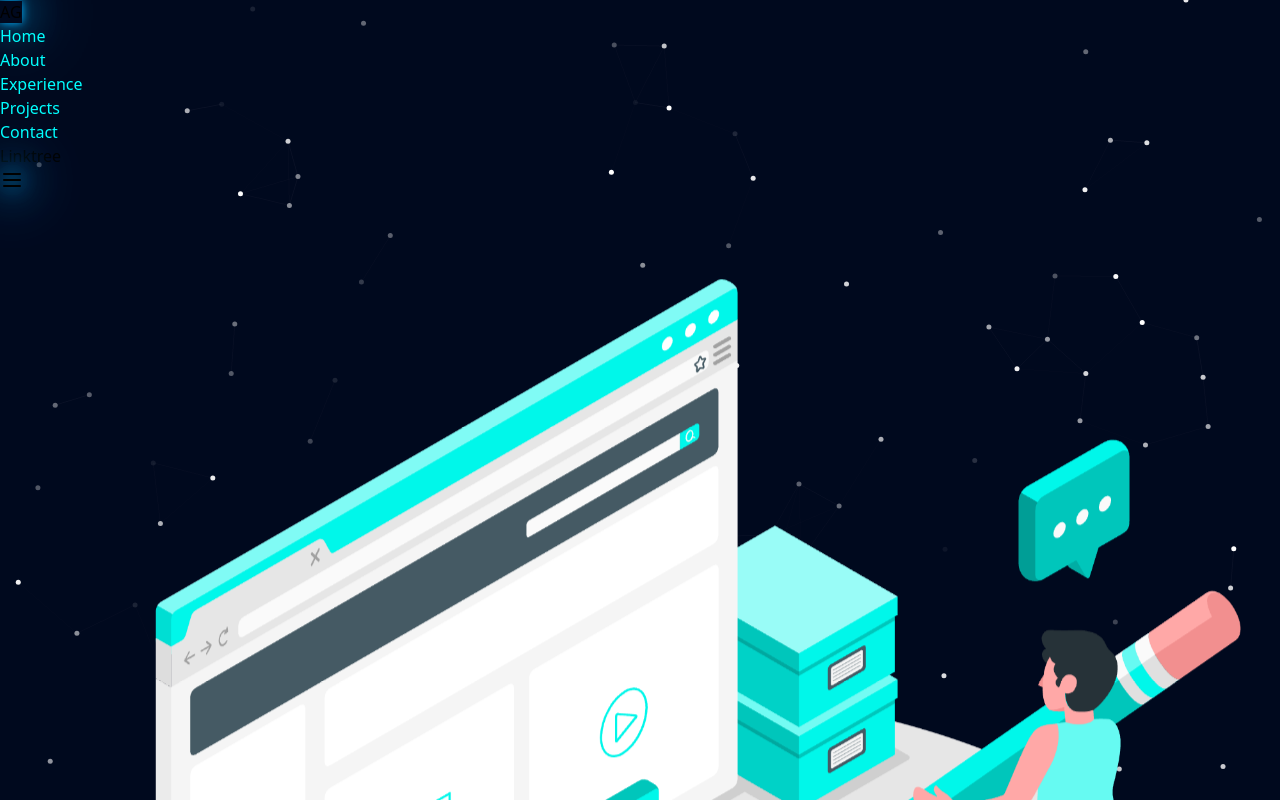
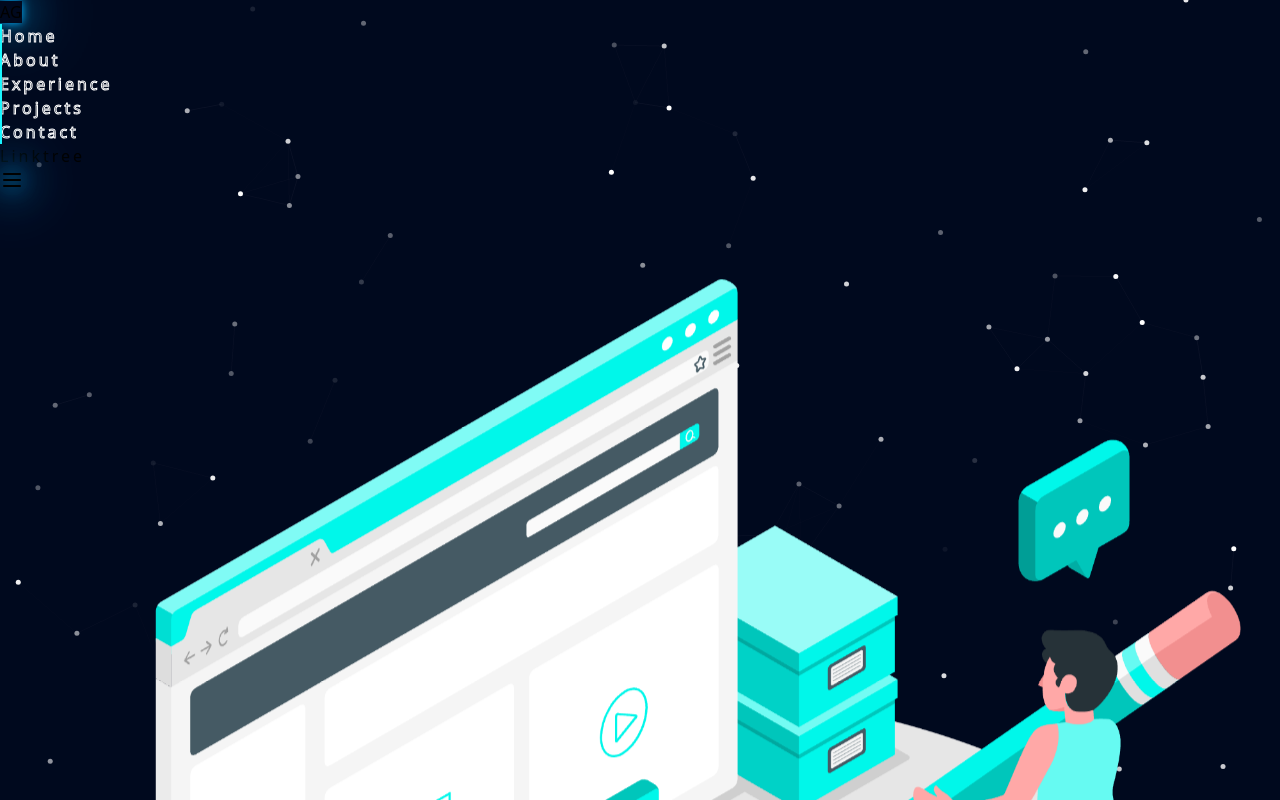
Before and after one commit to ArghaGhosh-01/Argha-Ghosh, a React (Vite) app: page / in a window 1280 px wide. Shown: the top 800 px of the page. Built offline with nearby package versions, Linux system fonts and the light colour scheme.

Commit message:
Navbar hover style changed

```diff
--- a/src/components/navbar.jsx
+++ b/src/components/navbar.jsx
@@ -12,9 +12,11 @@ function Navbar() {
       <div className="sticky top-0 w-full bg-opacity-50 backdrop-filter backdrop-blur-lg z-50">
         <div className="mx-auto flex max-w-7xl items-center justify-between px-4 py-2 sm:px-6 lg:px-8 m-0 h-20">
           <div className="inline-flex items-center space-x-2">
-
-                    <a href="#home" target="blank" className="logo-text pointer-cursor border-2 border-cyan-400 rounded-lg p-1 text-cyan-400 font-bold">A
-  <span className="text-white">G</span>
+            <a
+              href="#home"
+              className="logo-text pointer-cursor border-2 border-cyan-400 rounded-lg p-1 text-cyan-400 font-bold"
+            >
+              A<span className="text-white">G</span>
             </a>
           </div>
           <div className="hidden lg:block">
@@ -22,46 +24,65 @@ function Navbar() {
               <li>
                 <a
                   href="#home"
-                                    className="text-sm font-semibold text-white px-4 py-2 nav_button pointer-cursor"
+                  className="text-sm font-semibold text-white px-4 py-2 pointer-cursor"
                 >
-                                    Home
+                  <div className="nav-item">
+                    <span className="nav-text">Home</span>
+                    <span className="hover-nav-text">Home</span>
+                  </div>
                 </a>
               </li>
               <li>
                 <a
                   href="#about"
-                                    className="text-sm font-semibold px-4 py-2 nav_button pointer-cursor"
+                  className="text-sm font-semibold text-white px-4 py-2 pointer-cursor"
                 >
-                                    About
+                  <div className="nav-item">
+                    <span className="nav-text">About</span>
+                    <span className="hover-nav-text">About</span>
+                  </div>
                 </a>
               </li>
 
               <li>
                 <a
                   href="#experience"
-                                    className="text-sm font-semibold px-4 py-2 nav_button pointer-cursor"
+                  className="text-sm font-semibold text-white px-4 py-2 pointer-cursor"
                 >
-                                    Experience
+                  <div className="nav-item">
+                    <span className="nav-text">Experience</span>
+                    <span className="hover-nav-text">Experience</span>
+                  </div>
                 </a>
               </li>
               <li>
                 <a
                   href="#projects"
-                                    className="text-sm font-semibold px-4 py-2 nav_button pointer-cursor"
+                  className="text-sm font-semibold text-white px-4 py-2 pointer-cursor"
                 >
-                                    Projects
+                  <div className="nav-item">
+                    <span className="nav-text">Projects</span>
+                    <span className="hover-nav-text">Projects</span>
+                  </div>
                 </a>
               </li>
-
               <li>
                 <a
                   href="#contact"
-                                    className="text-sm font-semibold px-4 py-2 nav_button pointer-cursor"
+                  className="text-sm font-semibold text-white px-4 py-2 pointer-cursor"
                 >
-                                    Contact
+                  <div className="nav-item">
+                    <span className="nav-text">Contact</span>
+                    <span className="hover-nav-text">Contact</span>
+                  </div>
                 </a>
               </li>
               <li>
+                <a
+                  href="#home"
+                  className="text-sm font-semibold text-white px-4 py-2 pointer-cursor"
+                >
+                  <div className="nav-item">
                   <a
   href="https://linktr.ee/Argha_Ghosh"
   target="blank"
@@ -69,7 +90,10 @@ function Navbar() {
 >
   Linktree
 </a>
+                  </div>
+                </a>
               </li>
+
             </ul>
           </div>
           <div className="lg:hidden">
--- a/src/index.css
+++ b/src/index.css
@@ -1,6 +1,7 @@
 @tailwind base;
 @tailwind components;
 @tailwind utilities;
+
 
 /* index.css or App.css */
 html {
@@ -245,3 +246,41 @@ z-index: 3;
 .card-hover:hover {
   transform: translateY(-10px);
 }
+
+
+.nav-item {
+  position: relative;
+  letter-spacing: 3px;
+  /* cursor: pointer; */
+}
+
+.nav-text {
+  color: transparent;
+  -webkit-text-stroke: 1px white;
+  transition: 0.1s ease;
+  transition-delay: 0.25s;
+/* margin-left: 5px; */
+
+}
+
+.hover-nav-text {
+  position: absolute;
+  inset: 0;
+  width: 0%;
+  color: #1af7ff;
+  overflow: hidden;
+  border-right: 2px solid #1af7ff;
+  /* height: 100%; */
+  transition: 0.5s ease-in-out;
+  /* margin: 0px -5px; */
+/* margin-right: 5px; */
+}
+
+.nav-item:hover .hover-nav-text {
+  width: 100%;
+  filter: drop-shadow(0 0 40px #1af7ff);
+}
+
+.nav-item:hover .nav-text {
+  -webkit-text-stroke: 1px rgba(0, 0, 0, 0);
+}
```
Lines whose indentation alone changed are shown as unchanged.
